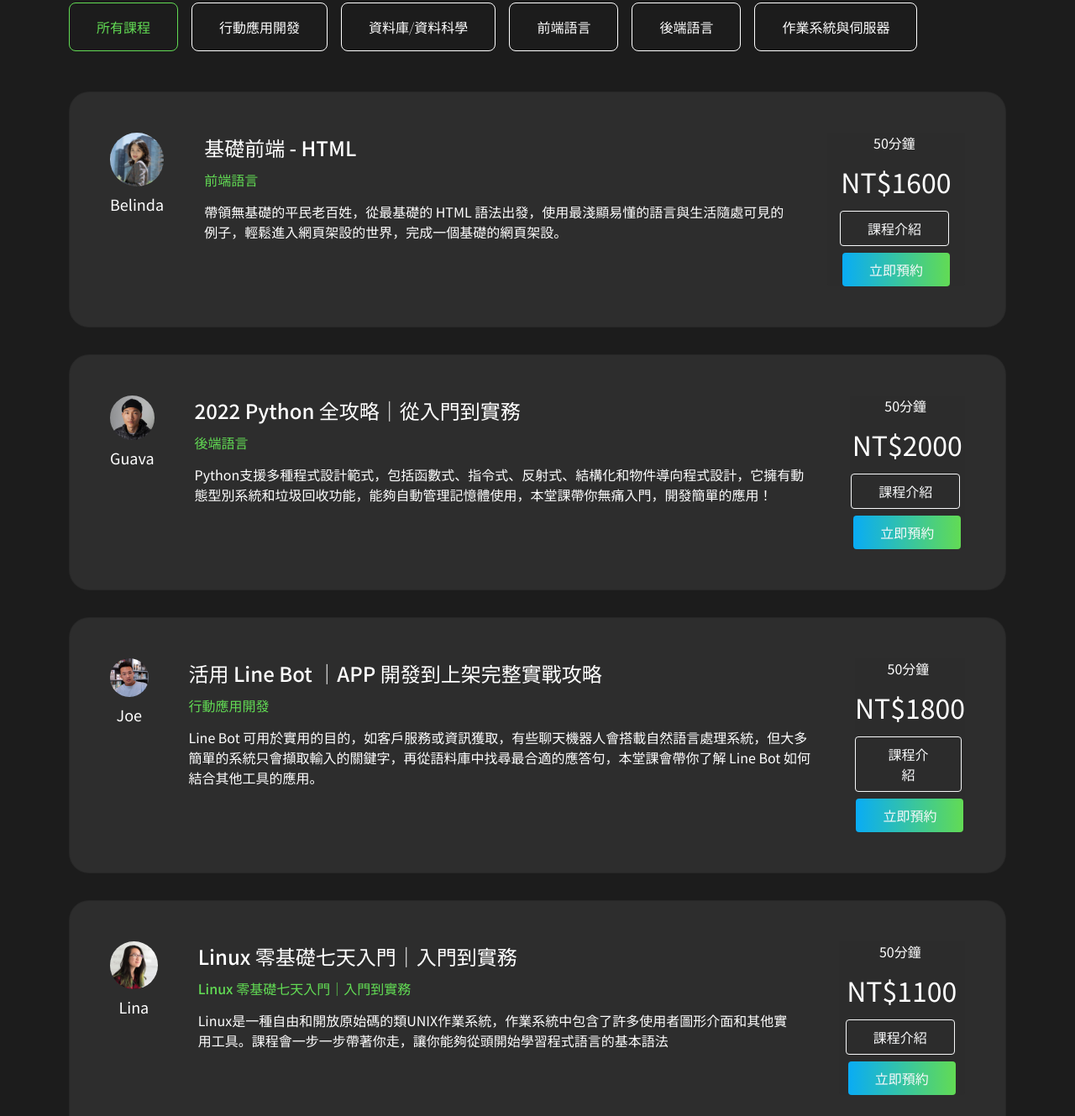
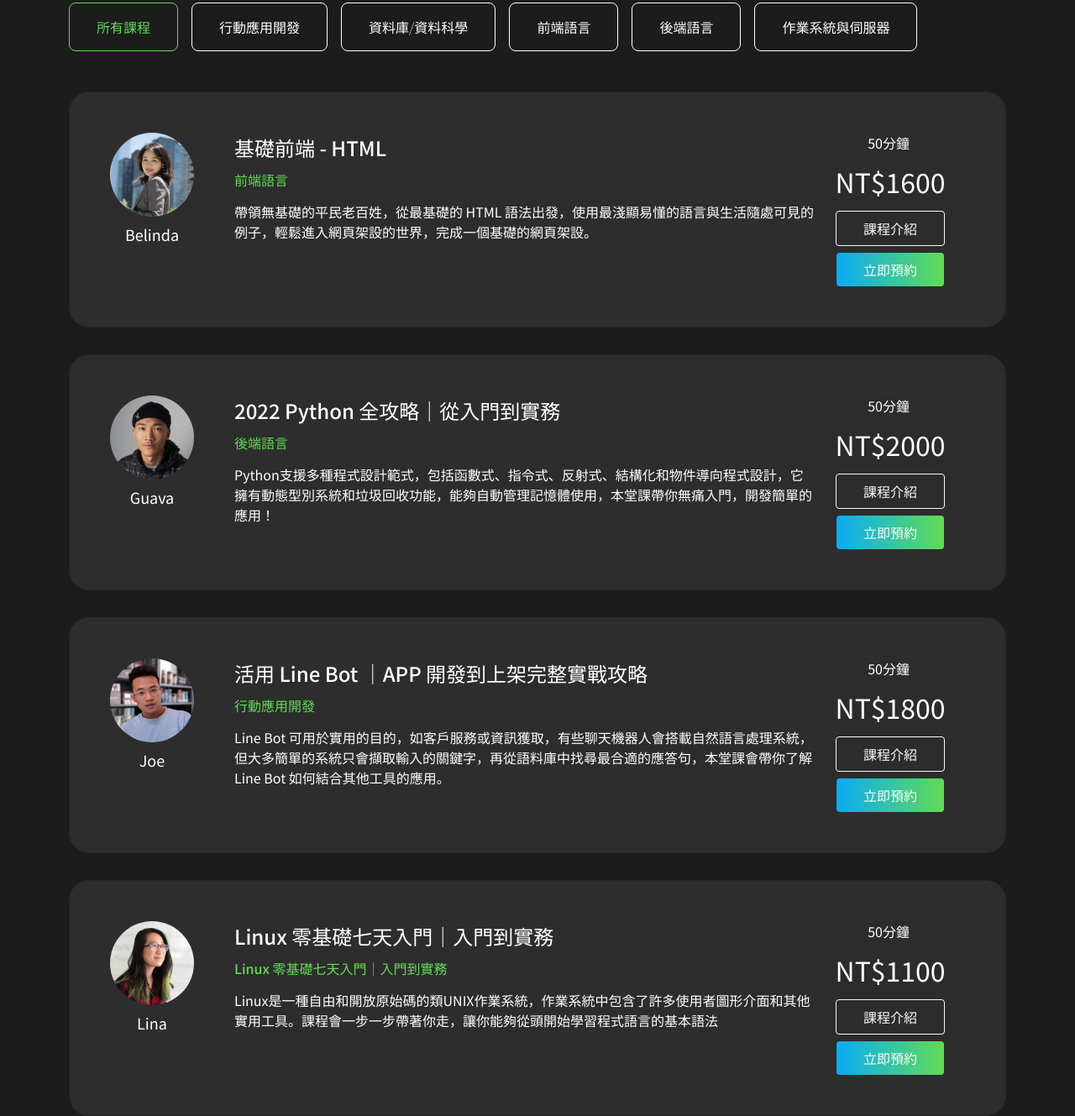
Before and after one commit to aureate0116/main_week6_programmer, a plain HTML site: page class.html in a window 1280 px wide. Shown: the part 131-1460 px from the top of the page at 84% size. Drawn offline with nearby package versions, Linux system fonts and the light colour scheme; a web font is replaced by a local one.

Commit message:
Update 2022-09-01T12:54:46.173Z

```diff
--- a/class.html
+++ b/class.html
@@ -63,20 +63,20 @@
             <div class="col-xxl-10 mx-auto">
                 <div class="card bg-gray-t2 p-xxl-7 p-md-7 d-flex flex-xxl-row flex-xl-row mb-6 px-5 py-6">
 
-                        <div class="text-center me-xxl-7 me-md-7 "> <!--flex-grow-1-->
+                        <div class="text-center me-xxl-7 me-xl-7">
                             <img class="card-img-top mb-2" src="./assets/images/teacher01.jpg" class="card-img-top" alt="Belinda">
                             <p>Belinda</p>
                         </div>
 
 
-                        <div class="card-body me-xxl-10 me-md-7">
+                        <div class="card-body col-12 me-xxl-10">
                             <h2 class="card-title mb-1">基礎前端 - HTML</h2>
                             <h3 class="text-primary mb-2 fs-7">前端語言</h3>
                             <p class="card-text fs-7">帶領無基礎的平民老百姓，從最基礎的 HTML 語法出發，使用最淺顯易懂的語言與生活隨處可見的例子，輕鬆進入網頁架設的世界，完成一個基礎的網頁架設。</p>
 
                         </div>
 
-                        <div class="card-footer text-center text-md-left border-0 "> <!--flex-grow-1 -->
+                        <div class="card-footer text-center text-md-left border-0 ">
 
                             <div class="d-xxl-flex flex-xxl-column
                             d-xl-flex flex-xl-column  d-md-flex d-flex flex-row
@@ -86,22 +86,22 @@
                             </div>
 
                             <div class="flex-wrap">
-                                <a href="#" class="btn btn-outline-light py-2 px-xxl-7 px-6 px-sm-6 mb-xxl-2 mb-xl-2 mb-md-0 me-md-1">課程介紹</a>
+                                <a href="#" class="btn btn-outline-light py-2 px-xxl-7 px-6 px-sm-6 mb-xxl-2 mb-xl-2 mb-md-0 me-xxl-0 me-xl-0 me-1">課程介紹</a>
                                 <a href="#" class="btn btn-primary py-2 px-xxl-7 px-6 px-sm-6 border-0 gradient-x-btn-left link-light">立即預約</a>
                             </div>
                         </div>
 
                 </div><!--end card1-->
 
-                <div class="card bg-gray-t2 p-xxl-7 p-md-7 d-flex flex-xxl-row flex-xl-row mb-6 px-5 py-6"> <!---待確認 px-sm-5 py-sm-6 -->
+                <div class="card bg-gray-t2 p-xxl-7 p-md-7 d-flex flex-xxl-row flex-xl-row mb-6 px-5 py-6">
 
-                    <div class="text-center me-xxl-7 me-md-7 "> <!--flex-grow-1-->
+                    <div class="text-center me-xxl-7 me-xl-7">
                         <img class="card-img-top mb-2" src="./assets/images/teacher02.jpg" class="card-img-top" alt="Guava">
                         <p>Guava</p>
                     </div>
 
 
-                    <div class="card-body me-xxl-10 me-md-7">
+                    <div class="card-body col-12 me-xxl-10">
                         <h2 class="card-title mb-1">2022 Python 全攻略｜從入門到實務</h2>
                         <h3 class="text-primary mb-2 fs-7">後端語言</h3>
                         <p class="card-text fs-7">Python支援多種程式設計範式，包括函數式、指令式、反射式、結構化和物件導向程式設計，它擁有動態型別系統和垃圾回收功能，能夠自動管理記憶體使用，本堂課帶你無痛入門，開發簡單的應用！</p>
@@ -115,24 +115,24 @@
                             <p class="fs-7 me-1">50分鐘</p>
                             <p class="price fs-2">NT$2000</p>
                         </div>
-                        <div class="flex-wrap"> <!---class="courseBtn"-->
-                            <a href="#" class="btn btn-outline-light py-2 px-xxl-7 px-6 px-sm-6 mb-xxl-2 mb-xl-2 mb-md-0 me-md-1">課程介紹</a>
-                                <a href="#" class="btn btn-primary py-2 px-xxl-7 px-6 px-sm-6 border-0 gradient-x-btn-left link-light">立即預約</a>
+                        <div class="flex-wrap">
+                            <a href="#" class="btn btn-outline-light py-2 px-xxl-7 px-6 px-sm-6 mb-xxl-2 mb-xl-2 mb-md-0 me-xxl-0 me-xl-0 me-1">課程介紹</a>
+                            <a href="#" class="btn btn-primary py-2 px-xxl-7 px-6 px-sm-6 border-0 gradient-x-btn-left link-light">立即預約</a>
                         </div>
                     </div>
 
                 </div><!--end card2-->
 
 
-                <div class="card bg-gray-t2 p-xxl-7 p-md-7 d-flex flex-xxl-row flex-xl-row mb-6 px-5 py-6"> <!---待確認 px-sm-5 py-sm-6 -->
+                <div class="card bg-gray-t2 p-xxl-7 p-md-7 d-flex flex-xxl-row flex-xl-row mb-6 px-5 py-6">
 
-                    <div class="text-center me-xxl-7 me-md-7 "> <!--flex-grow-1-->
+                    <div class="text-center me-xxl-7 me-xl-7">
                         <img class="card-img-top mb-2" src="./assets/images/teacher03.jpg" class="card-img-top" alt="Joe">
                         <p>Joe</p>
                     </div>
 
 
-                    <div class="card-body me-xxl-10 me-md-7">
+                    <div class="card-body col-12 me-xxl-10">
                         <h2 class="card-title mb-1">活用 Line Bot ｜APP 開發到上架完整實戰攻略</h2>
                         <h3 class="text-primary mb-2 fs-7">行動應用開發</h3>
                         <p class="card-text fs-7">Line Bot 可用於實用的目的，如客戶服務或資訊獲取，有些聊天機器人會搭載自然語言處理系統，但大多簡單的系統只會擷取輸入的關鍵字，再從語料庫中找尋最合適的應答句，本堂課會帶你了解 Line Bot 如何結合其他工具的應用。</p>
@@ -147,22 +147,23 @@
                             <p class="price fs-2">NT$1800</p>
                         </div>
                         <div class="flex-wrap">
-                            <a href="#" class="btn btn-outline-light py-2 px-xxl-7 px-6 px-sm-6 mb-xxl-2 mb-xl-2 mb-md-0 me-md-1">課程介紹</a>
-                                <a href="#" class="btn btn-primary py-2 px-xxl-7 px-6 px-sm-6 border-0 gradient-x-btn-left link-light">立即預約</a>
+                            <a href="#" class="btn btn-outline-light py-2 px-xxl-7 px-6 px-sm-6 mb-xxl-2 mb-xl-2 mb-md-0 me-xxl-0 me-xl-0 me-1">課程介紹</a>
+                            <a href="#" class="btn btn-primary py-2 px-xxl-7 px-6 px-sm-6 border-0 gradient-x-btn-left link-light">立即預約</a>
                         </div>
                     </div>
 
                 </div><!--end card3-->
 
-                <div class="card bg-gray-t2 p-xxl-7 p-md-7 d-flex flex-xxl-row flex-xl-row mb-6 px-5 py-6"> <!---待確認 px-sm-5 py-sm-6 -->
+                <div class="card bg-gray-t2 p-xxl-7 p-md-7 d-flex flex-xxl-row flex-xl-row mb-6 px-5 py-6">
 
-                    <div class="text-center me-xxl-7 me-md-7 "> <!--flex-grow-1-->
-                        <img class="card-img-top mb-2" src="./assets/images/teacher04.jpg" class="card-img-top" alt="Lina">
+                    <div class="text-center me-xxl-7 me-xl-7">
+                        <img class="card-img-top mb-2" src="./assets/images/teacher04.jpg" class
+                        ="card-img-top" alt="Lina">
                         <p>Lina</p>
                     </div>
 
 
-                    <div class="card-body me-xxl-10 me-md-7">
+                    <div class="card-body col-12 me-xxl-10">
                         <h2 class="card-title mb-1">Linux 零基礎七天入門｜入門到實務</h2>
                         <h3 class="text-primary mb-2 fs-7">Linux 零基礎七天入門｜入門到實務</h3>
                         <p class="card-text fs-7">Linux是一種自由和開放原始碼的類UNIX作業系統，作業系統中包含了許多使用者圖形介面和其他實用工具。課程會一步一步帶著你走，讓你能夠從頭開始學習程式語言的基本語法</p>
@@ -177,7 +178,7 @@
                             <p class="price fs-2">NT$1100</p>
                         </div>
                         <div class="flex-wrap">
-                            <a href="#" class="btn btn-outline-light py-2 px-xxl-7 px-6 px-sm-6 mb-xxl-2 mb-xl-2 mb-md-0 me-md-1">課程介紹</a>
+                            <a href="#" class="btn btn-outline-light py-2 px-xxl-7 px-6 px-sm-6 mb-xxl-2 mb-xl-2 mb-md-0 me-xxl-0 me-xl-0 me-1">課程介紹</a>
                             <a href="#" class="btn btn-primary py-2 px-xxl-7 px-6 px-sm-6 border-0 gradient-x-btn-left link-light">立即預約</a>
                         </div>
                     </div>
```
Also changed, not shown: assets/style/all.css, 1 other file.
